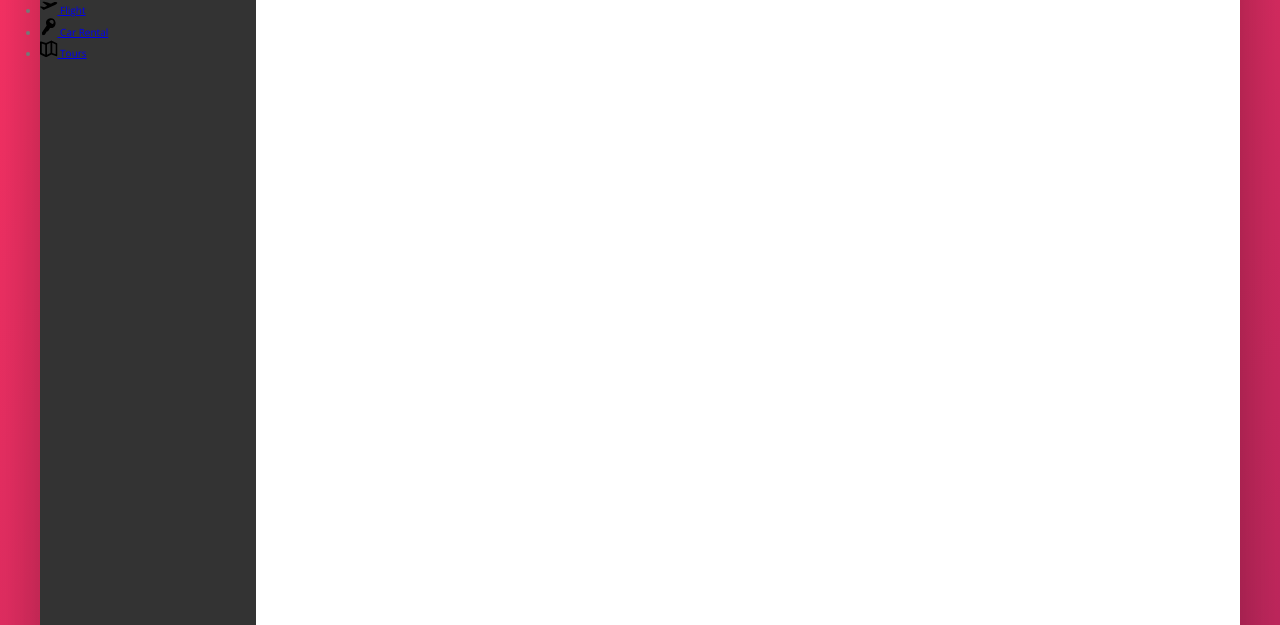
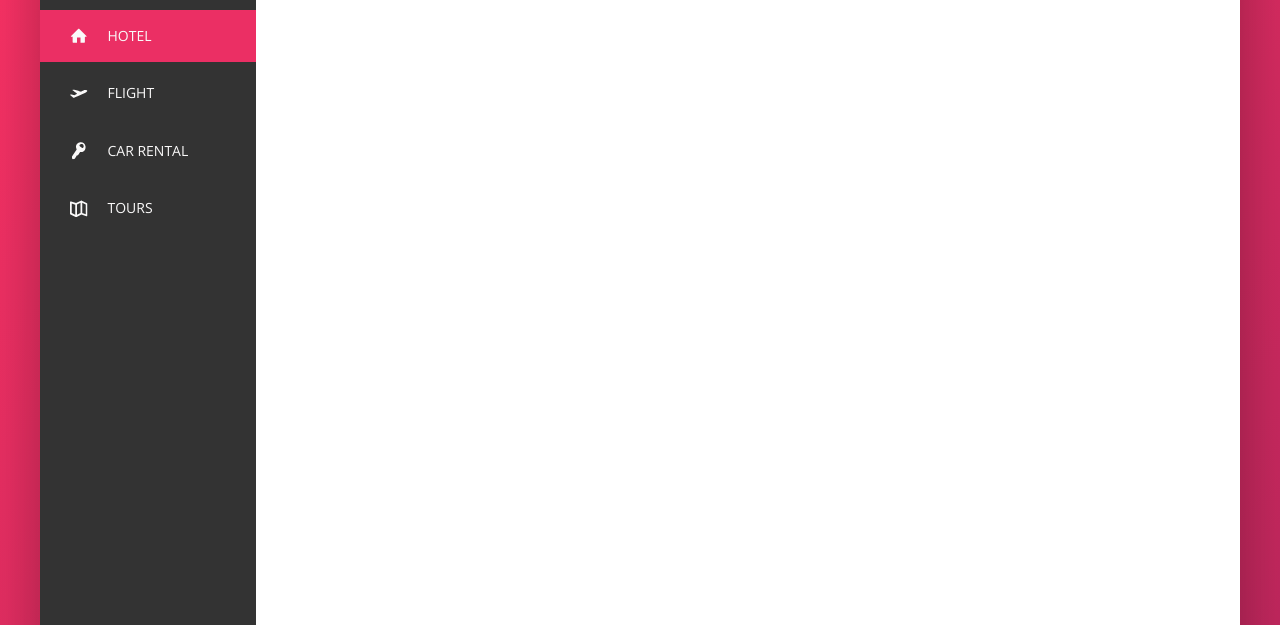
Before and after one commit to edwinchen85/trillo_app, a website: page index.html in a window 1280 px wide. Shown: the part 175-800 px from the top of the page. Drawn offline with nearby package versions, Linux system fonts and the light colour scheme.

Commit message:
Build the navigation - part 2

```diff
--- a/index.html
+++ b/index.html
@@ -47,7 +47,7 @@
         <div class="content">
           <nav class="sidebar">
             <ul class="side-nav">
-              <li class="side-nav__item">
+              <li class="side-nav__item side-nav__item--active">
                 <a href="#" class="side-nav__link">
                   <svg class="side-nav__icon">
                     <use xlink:href="img/sprite.svg#icon-home"></use>
--- a/sass/_components.scss
+++ b/sass/_components.scss
@@ -118,17 +118,62 @@
 
 /* SIDE NAVIGATION */
 .side-nav {
+  font-size: 1.4rem;
+  list-style: none;
+  margin-top: 3.5rem;
+
   &__item {
+    position: relative;
 
+    &:not(:last-child) {
+      margin-bottom: 0.5rem;
+    }
   }
 
-  &__link {
+  &__item::before {
+    content: '';
+    position: absolute;
+    top: 0;
+    left: 0;
+    height: 100%;
+    width: 3px;
+    background-color: var(--color-primary);
+    transform: scaleY(0);
+    transition: transform .2s,
+                width .4s cubic-bezier(1,0,0,1) .2s,
+                background-color .1s;
+  }
 
+  &__item:hover::before,
+  &__item--active::before {
+    transform: scaleY(1);
+    width: 100%;
+  }
+
+  &__item:active::before {
+    background-color: var(--color-primary-light);
+  }
+
+  &__link:link,
+  &__link:visited {
+    color: var(--color-grey-light-1);
+    text-decoration: none;
+    text-transform: uppercase;
+    display: block;
+    padding: 1.5rem 3rem;
+
+    display: flex;
+    align-items: center;
+
+    position: relative;
+    z-index: 10;
   }
 
   &__icon {
     width: 1.75rem;
     height: 1.75rem;
+    margin-right: 2rem;
+    fill: currentColor;
   }
 }
 
```
Also changed, not shown: css/style.css.
